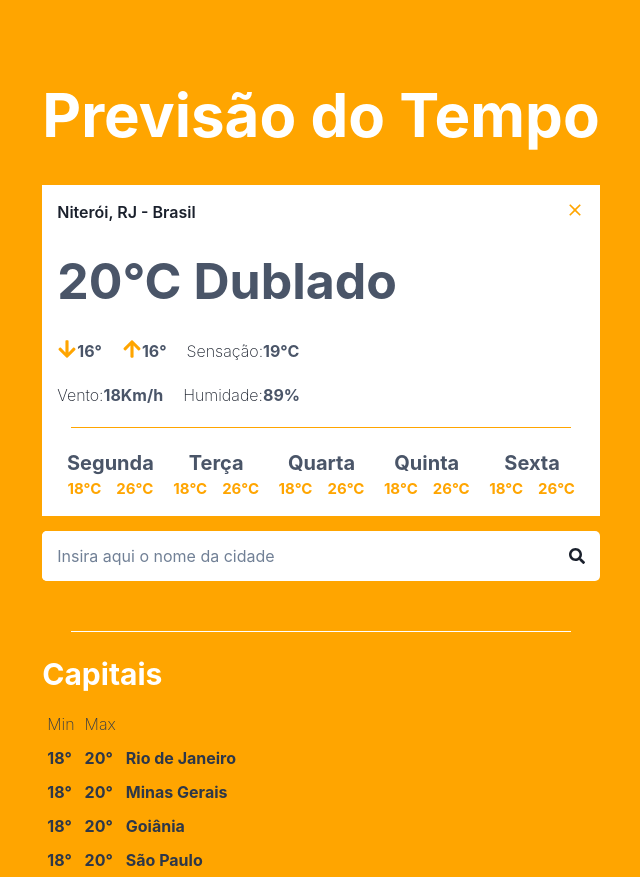
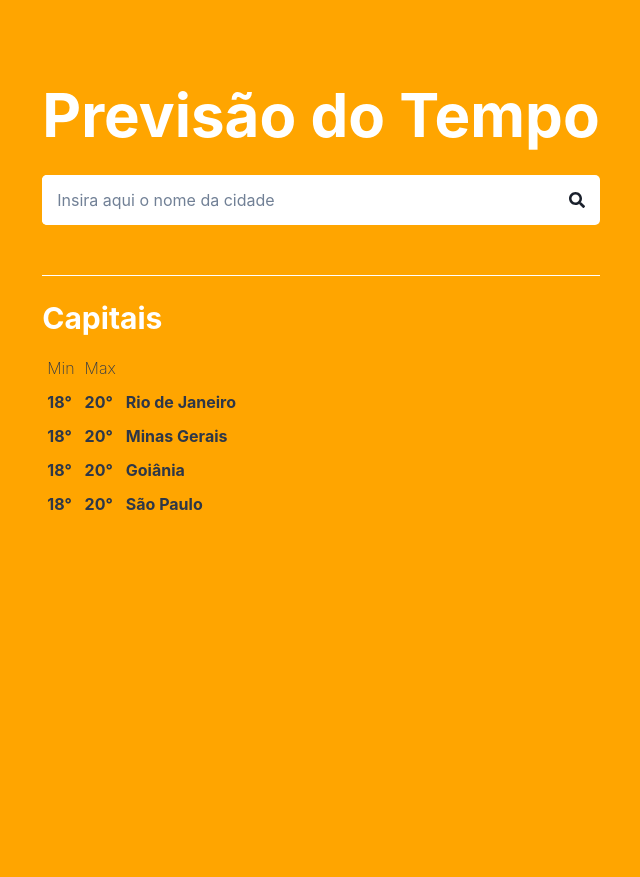
Before and after one commit to ruanvsrateira/weather-challenge-frontend, a React (Create React App) app: page / in a window 1280 px wide. Shown: the whole page, without its empty margins (319-959 px from the left). After the commit the page ends 800 px from the top, so only its background shows below. Built offline with nearby package versions, Linux system fonts and the light colour scheme.

Commit message:
feat: create funcionality for show and close modal

```diff
--- a/src/App.tsx
+++ b/src/App.tsx
@@ -1,4 +1,4 @@
-import React from "react";
+import React, { useState } from "react";
 import { Container, Box, Text } from "@chakra-ui/react";
 import { InputText } from "./components/InputText";
 import { TableData } from "./components/TableData";
@@ -6,6 +6,18 @@ import { Wrapper } from "./components/Wrapper";
 import { CountryInformation } from "./components/CountryInformation";
 
 export default function App() {
+  const [showContryInformation, setShowCuntryInformation] = useState<boolean>(
+    false
+  );
+
+  function handleSearchCountry() {
+    setShowCuntryInformation(true);
+  }
+
+  function handleCloseCountryInformation() {
+    setShowCuntryInformation(false);
+  }
+
   return (
     <Container
       width="100%"
@@ -24,8 +36,8 @@ export default function App() {
         >
           Previsão do Tempo
         </Text>
-        <CountryInformation />
-        <InputText />
+        {showContryInformation && <CountryInformation onClose={handleCloseCountryInformation} />}
+        <InputText onSearch={handleSearchCountry} />
         <Wrapper color="white" />
         <TableData title="Capitais" />
       </Box>
--- a/src/components/CountryInformation.tsx
+++ b/src/components/CountryInformation.tsx
@@ -3,7 +3,11 @@ import { IoMdClose } from "react-icons/io";
 import { FaArrowDown, FaArrowUp } from "react-icons/fa";
 import { Wrapper } from "./Wrapper";
 
-export const CountryInformation = () => {
+interface ICountryInformationProps {
+  onClose: () => void;
+}
+
+export const CountryInformation = ({ onClose }: ICountryInformationProps) => {
   return (
     <Container
       w="100%"
@@ -18,7 +22,12 @@ export const CountryInformation = () => {
         <Text fontWeight="semibold" color="gray.800">
           Niterói, RJ - Brasil
         </Text>
-        <IoMdClose size="20px" color="orange" />
+        <IoMdClose
+          size="20px"
+          color="orange"
+          onClick={onClose}
+          cursor="pointer"
+        />
       </Container>
 
       <Text color="gray.600" fontSize="50px" fontWeight="bold">
--- a/src/components/InputText.tsx
+++ b/src/components/InputText.tsx
@@ -2,7 +2,11 @@ import { Container, Input, Button } from "@chakra-ui/react";
 
 import { FaSearch } from "react-icons/fa";
 
-export const InputText = () => {
+interface IInputTextProps {
+  onSearch: () => void;
+}
+
+export const InputText = ({ onSearch }: IInputTextProps) => {
   return (
     <Container
       display="flex"
@@ -25,7 +29,7 @@ export const InputText = () => {
         borderRadius="5px"
       />
       <Button>
-        <FaSearch />
+        <FaSearch onClick={onSearch} />
       </Button>
     </Container>
   );
--- a/src/components/Wrapper.tsx
+++ b/src/components/Wrapper.tsx
@@ -7,5 +7,5 @@ interface IWrapperProps {
 }
 
 export const Wrapper = ({ color }: IWrapperProps) => {
-  return <Box w="500px" h="1px" background={color} margin="auto"></Box>;
+  return <Box w="100%" h="1px" background={color} margin="auto"></Box>;
 };
```
